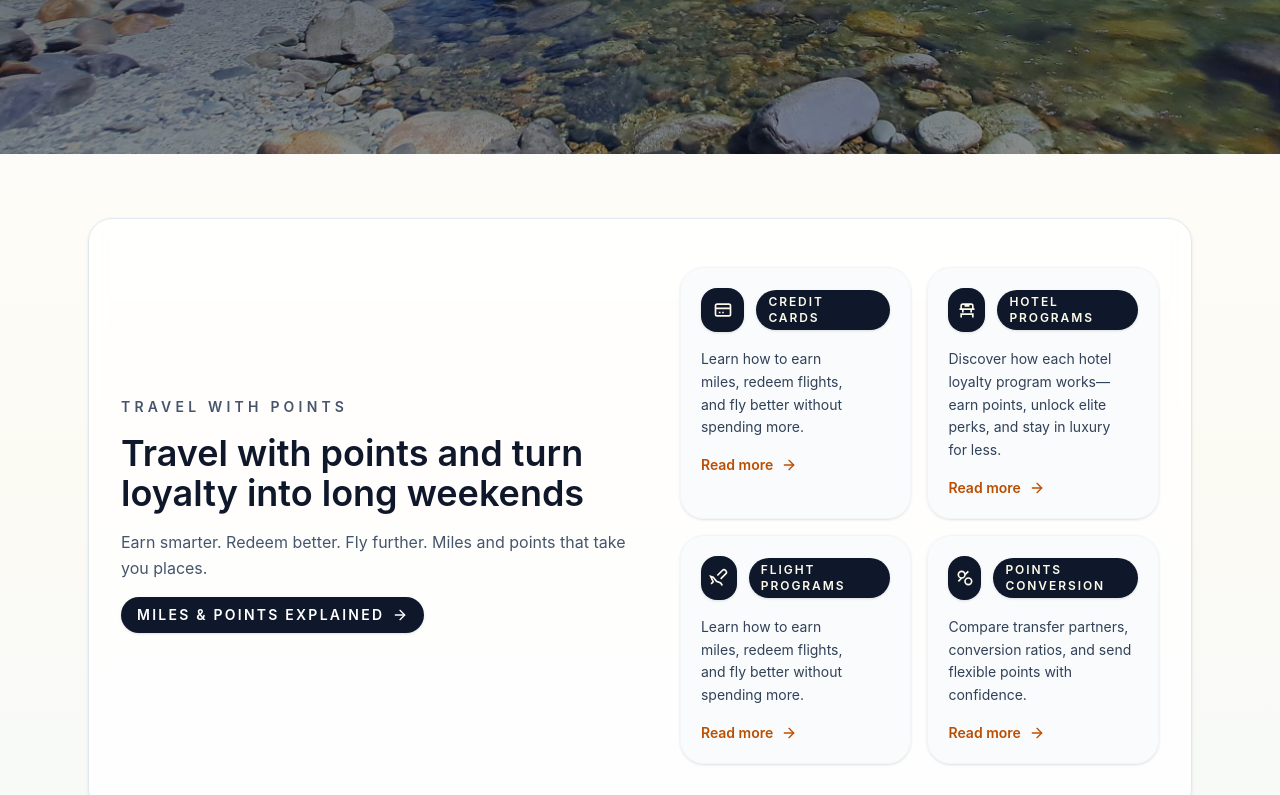
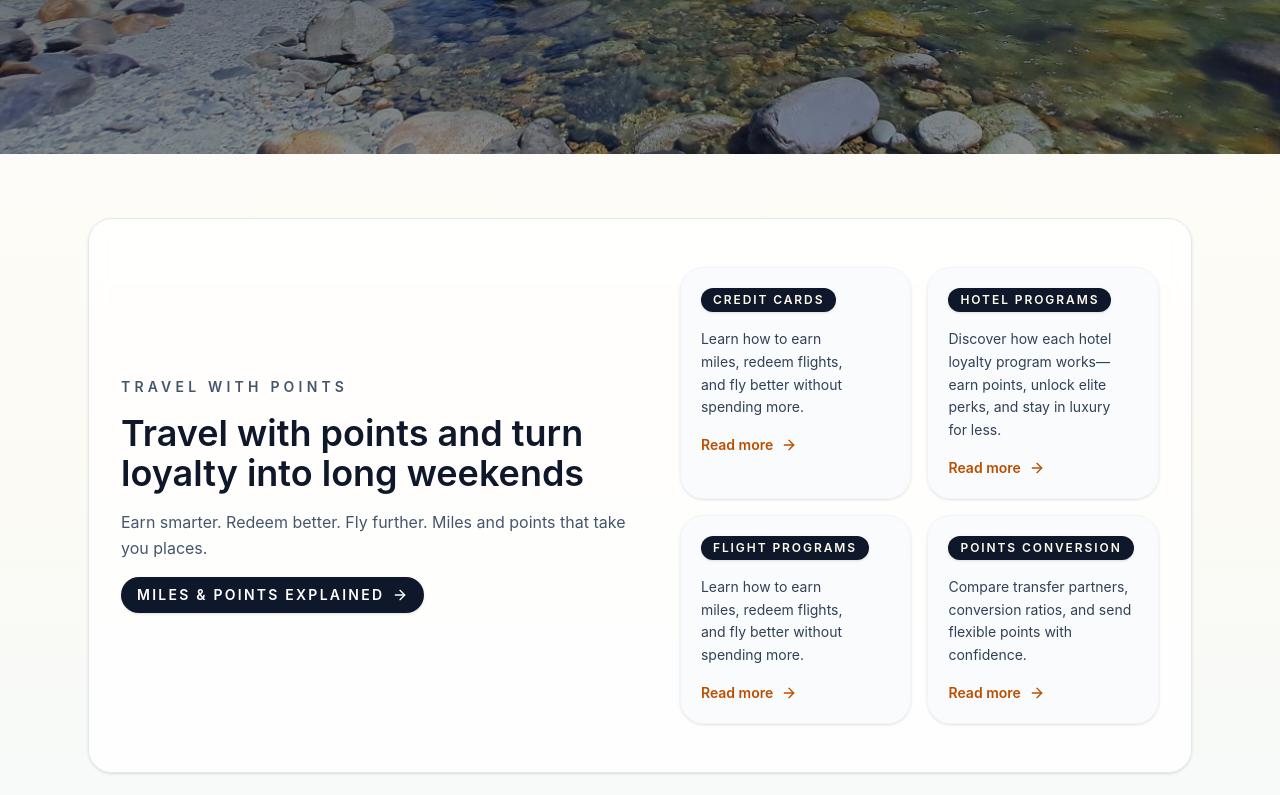
Before and after one commit to bansalmanik/travel-website, a Next.js app: page / in a window 1280 px wide. Shown: the part 499-1294 px from the top of the page. Built offline with nearby package versions, Linux system fonts and the light colour scheme.

Commit message:
Simplify Travel with Points cards

```diff
--- a/app/page.tsx
+++ b/app/page.tsx
@@ -10,14 +10,6 @@ const travelWithPointsHighlights = [
     description: "Learn how to earn miles, redeem flights, and fly better without spending more.",
     href: "/travel-with-points/credit-cards",
     accent: "bg-slate-900 text-amber-50",
-    Icon: (props: React.SVGProps<SVGSVGElement>) => (
-      <svg viewBox="0 0 24 24" fill="none" stroke="currentColor" strokeWidth="2" {...props}>
-        <rect x="3" y="5" width="18" height="14" rx="2" ry="2" />
-        <path d="M3 10h18" />
-        <path d="M7 15h2" />
-        <path d="M11 15h2" />
-      </svg>
-    ),
   },
   {
     title: "Hotel Programs",
@@ -25,42 +17,18 @@ const travelWithPointsHighlights = [
       "Discover how each hotel loyalty program works—earn points, unlock elite perks, and stay in luxury for less.",
     href: "/travel-with-points/hotel-programs",
     accent: "bg-slate-900 text-amber-50",
-    Icon: (props: React.SVGProps<SVGSVGElement>) => (
-      <svg viewBox="0 0 24 24" fill="none" stroke="currentColor" strokeWidth="2" {...props}>
-        <path d="M3 11h18" />
-        <path d="M5 11V7a2 2 0 0 1 2-2h10a2 2 0 0 1 2 2v4" />
-        <path d="M5 21v-4h14v4" />
-        <path d="M7 11v4" />
-        <path d="M17 11v4" />
-        <path d="M9 7h6" />
-      </svg>
-    ),
   },
   {
     title: "Flight Programs",
     description: "Learn how to earn miles, redeem flights, and fly better without spending more.",
     href: "/travel-with-points/flight-programs",
     accent: "bg-slate-900 text-amber-50",
-    Icon: (props: React.SVGProps<SVGSVGElement>) => (
-      <svg viewBox="0 0 24 24" fill="none" stroke="currentColor" strokeWidth="2" {...props}>
-        <path d="m2.5 19 2.5-2.5L2 10l3 1 4 5 5 2 2 3" />
-        <path d="M14 13l6-6a2.828 2.828 0 0 0-4-4l-6 6" />
-      </svg>
-    ),
   },
   {
     title: "Points Conversion",
     description: "Compare transfer partners, conversion ratios, and send flexible points with confidence.",
     href: "/pointsconversion",
     accent: "bg-slate-900 text-amber-50",
-    Icon: (props: React.SVGProps<SVGSVGElement>) => (
-      <svg viewBox="0 0 24 24" fill="none" stroke="currentColor" strokeWidth="2" {...props}>
-        <circle cx="8" cy="8" r="4" />
-        <circle cx="16" cy="16" r="4" />
-        <path d="m4 16 4-4" />
-        <path d="m12 8 4-4" />
-      </svg>
-    ),
   },
 ];
 
@@ -164,9 +132,6 @@ export default async function Home() {
                     className="group flex h-full flex-col gap-4 rounded-3xl border border-slate-100 bg-slate-50/80 p-5 text-left shadow-sm transition hover:-translate-y-1 hover:shadow-md focus-visible:outline focus-visible:outline-2 focus-visible:outline-offset-2 focus-visible:outline-amber-200"
                   >
                     <div className="flex items-center gap-3">
-                      <span className="flex h-11 w-11 items-center justify-center rounded-2xl bg-slate-900 text-amber-50 shadow-sm transition group-hover:bg-slate-800">
-                        <item.Icon aria-hidden className="h-5 w-5" />
-                      </span>
                       <span
                         className={`inline-flex w-fit items-center rounded-full px-3 py-1 text-xs font-semibold uppercase tracking-[0.16em] shadow-sm ${item.accent}`}
                       >
```
